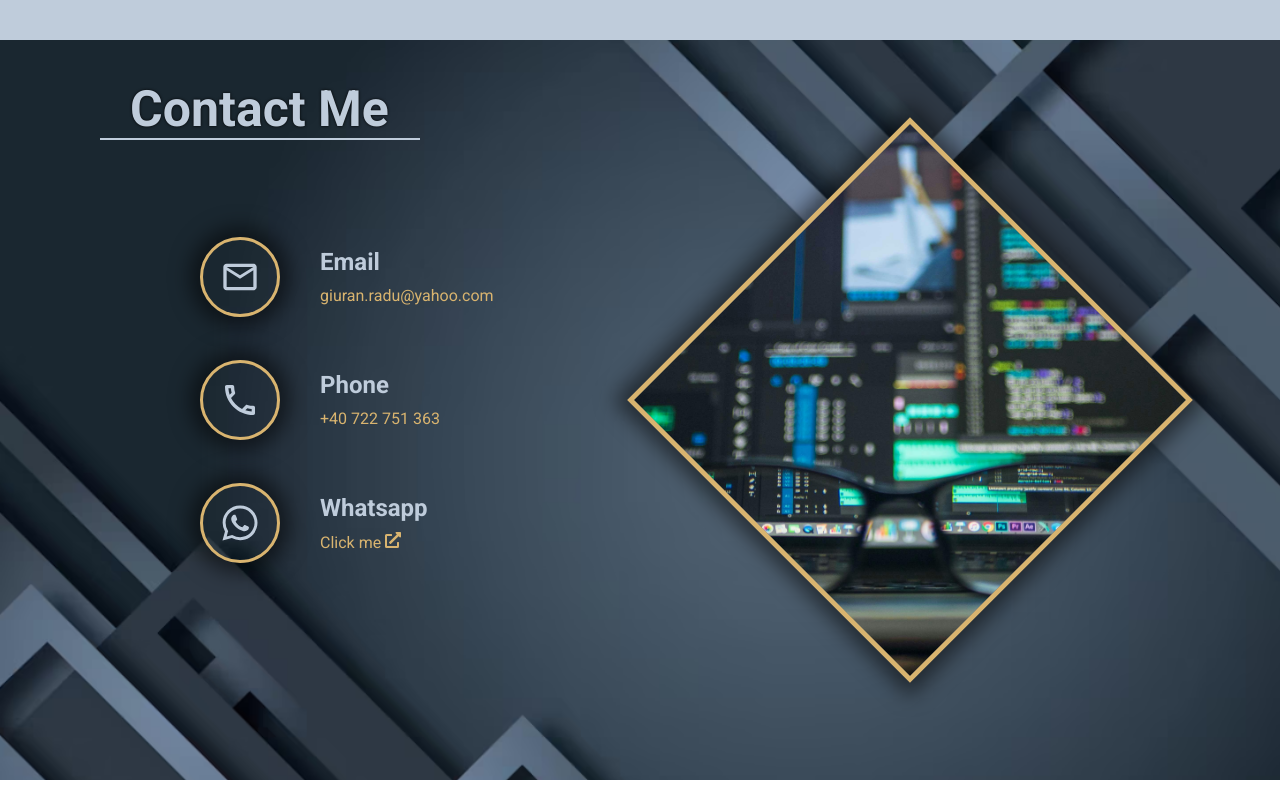
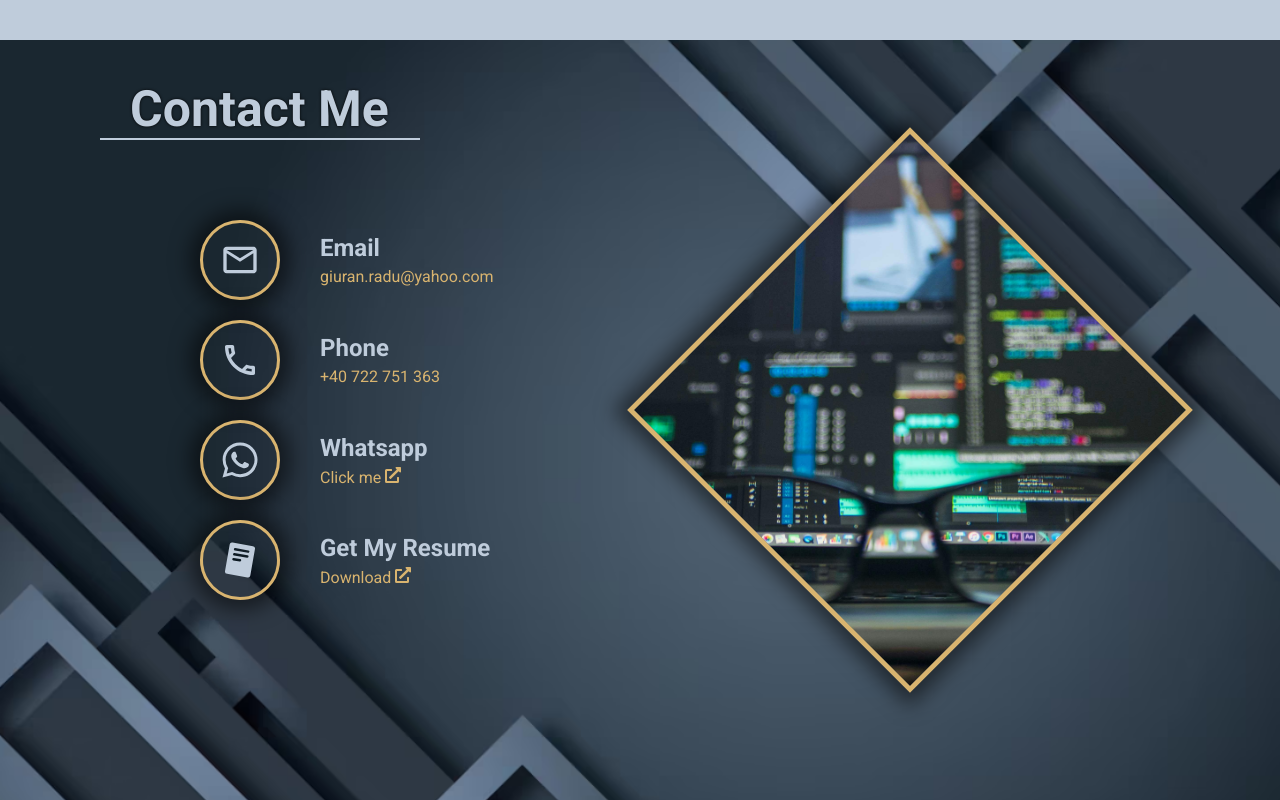
Before and after one commit to GiuranRadu/my-portofolio, a React (Vite) app: page / in a window 1280 px wide. Shown: the part 5277-6077 px from the top of the page. Built offline with nearby package versions, Linux system fonts and the light colour scheme; no server answers.

Commit message:
add download resume link on "contact me "section

```diff
--- a/src/Components/ContactMe/ContactMe.jsx
+++ b/src/Components/ContactMe/ContactMe.jsx
@@ -3,8 +3,12 @@ import { MdOutlineEmail } from "react-icons/md";
 import { MdOutlineLocalPhone } from "react-icons/md";
 import { IoLogoWhatsapp } from "react-icons/io5";
 import { FaExternalLinkAlt } from "react-icons/fa";
+import { PiReadCvLogoFill } from "react-icons/pi";
+
 import pc_pic from '../../assets/hero3.jpeg'
 import Tilt from 'react-parallax-tilt'
+import resume from '../../assets/Radu Giuran CV.pdf'
+
 
 
 function ContactMe() {
@@ -55,6 +59,19 @@ function ContactMe() {
               <p onClick={goToWhatsapp} className={styles['go-to-whatsapp']}>Click me <FaExternalLinkAlt /></p>
             </div>
           </div>
+
+          <div className={styles['info']}>
+            <div className={styles['icon-div']}>
+              <span>
+                <PiReadCvLogoFill />
+              </span>
+            </div>
+            <div className={styles['text-div']}>
+              <h1>Get My Resume</h1>
+              <p> <a href={resume} download='cv-giuran-radu' >Download <FaExternalLinkAlt /></a></p>
+
+            </div>
+          </div>
         </div>
 
 
--- a/src/Components/ContactMe/ContactMe.module.css
+++ b/src/Components/ContactMe/ContactMe.module.css
@@ -28,7 +28,7 @@
   padding: 50px 100px;
   display: flex;
   flex-direction: column;
-  gap: 10px;
+  gap: 20px;
   color: var(--light-brand);
 }
 
@@ -57,7 +57,7 @@
   flex-direction: column;
   align-items: flex-start;
   justify-content: center;
-  gap: 10px;
+  gap: 5px;
 }
 
 .text-div>p {
```
